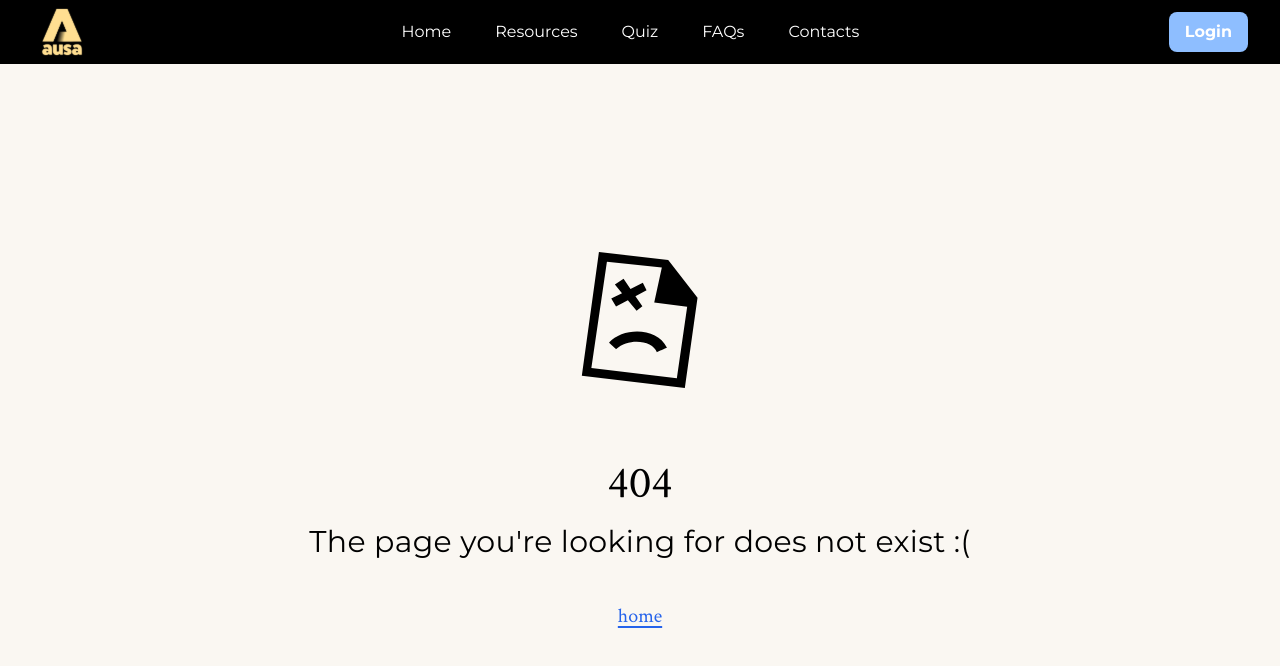
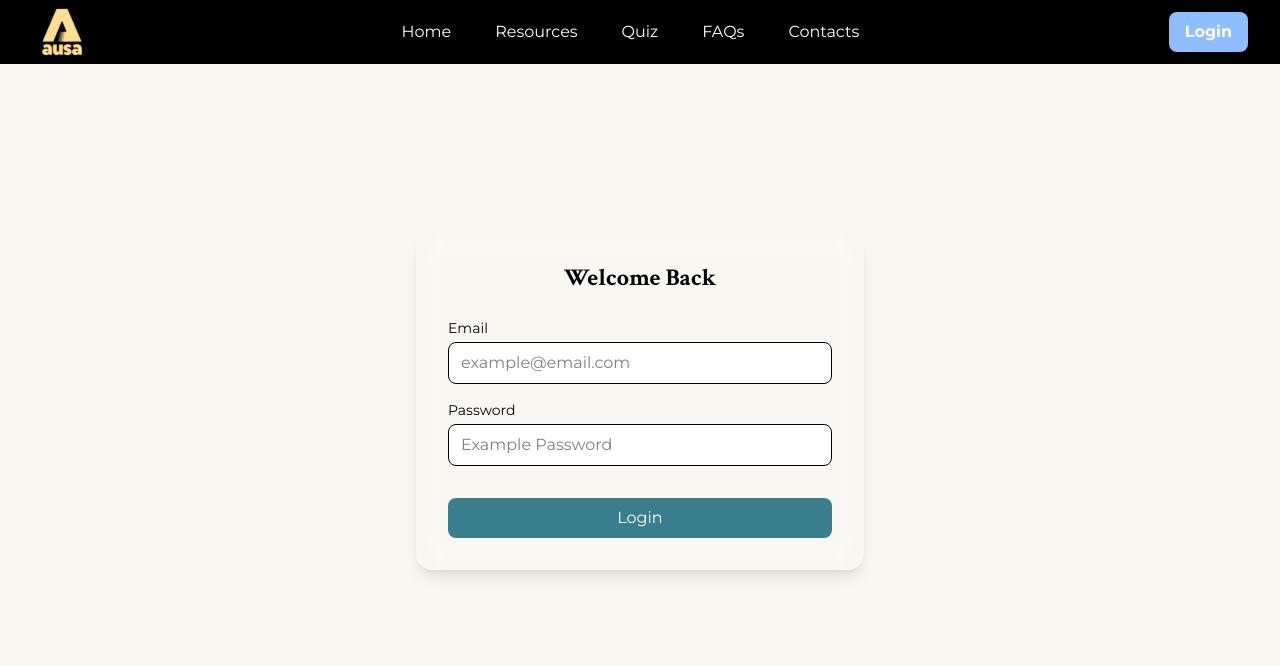
Before and after one commit to UoaWDCC/ausa-web, a Next.js app in the folder client/: page /login in a window 1280 px wide. Before the commit this address had no page. Shown: the top 666 px of the page. Built offline with nearby package versions, Linux system fonts and the light colour scheme.

Commit message:
feat: portalcard component and basic login page

```diff
--- /dev/null
+++ b/client/app/components/composite/portal-card/PortalCard.tsx
@@ -0,0 +1,19 @@
+import React from "react"
+
+interface PortalCardProps {
+  children: React.ReactNode
+  className?: string
+}
+
+const PortalCard: React.FC<PortalCardProps> = ({
+  children,
+  className = "",
+}) => (
+  <div
+    className={`rounded-2xl shadow-lg p-8 max-w-md w-full backdrop-blur-md ${className}`}
+  >
+    {children}
+  </div>
+)
+
+export default PortalCard
--- /dev/null
+++ b/client/app/login/page.tsx
@@ -0,0 +1,54 @@
+"use client"
+
+import React, { useState } from "react"
+import PortalCard from "../components/composite/portal-card/PortalCard"
+
+const LoginPage = () => {
+  const [email, setEmail] = useState("")
+  const [password, setPassword] = useState("")
+
+  return (
+    <main className="min-h-screen flex items-center justify-center">
+      <PortalCard>
+        <h2 className="text-2xl font-bold mb-6 text-center text-black">
+          Welcome Back
+        </h2>
+        <form
+          className="flex flex-col gap-4"
+          onSubmit={(e) => e.preventDefault()}
+        >
+          <label className="flex flex-col">
+            <span className="mb-1 text-sm text-black">Email</span>
+            <input
+              type="email"
+              className="border rounded-lg px-3 py-2 text-black bg-white"
+              value={email}
+              onChange={(e) => setEmail(e.target.value)}
+              placeholder="example@email.com"
+              autoComplete="email"
+            />
+          </label>
+          <label className="flex flex-col">
+            <span className="mb-1 text-sm text-black">Password</span>
+            <input
+              type="password"
+              className="border rounded-lg px-3 py-2 text-black bg-white"
+              value={password}
+              onChange={(e) => setPassword(e.target.value)}
+              placeholder="Example Password"
+              autoComplete="current-password"
+            />
+          </label>
+          <button
+            type="submit"
+            className="mt-4 bg-[var(--primary-700)] hover:bg-[var(--primary-600)] rounded-lg py-2 transition"
+          >
+            Login
+          </button>
+        </form>
+      </PortalCard>
+    </main>
+  )
+}
+
+export default LoginPage
```
Also changed, not shown: client/app/components/composite/background/background.tsx (added), client/app/portal/page.tsx (added), client/app/sign-up/page.tsx (added).
